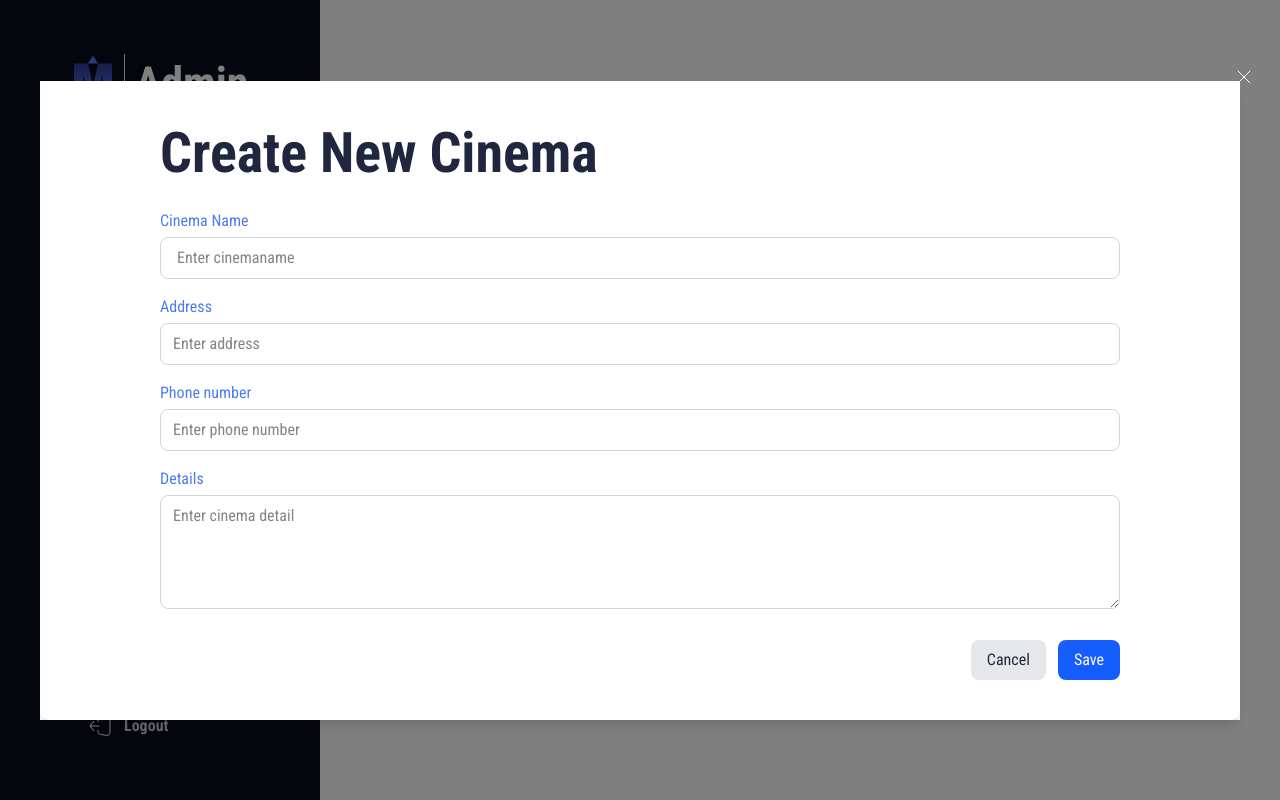
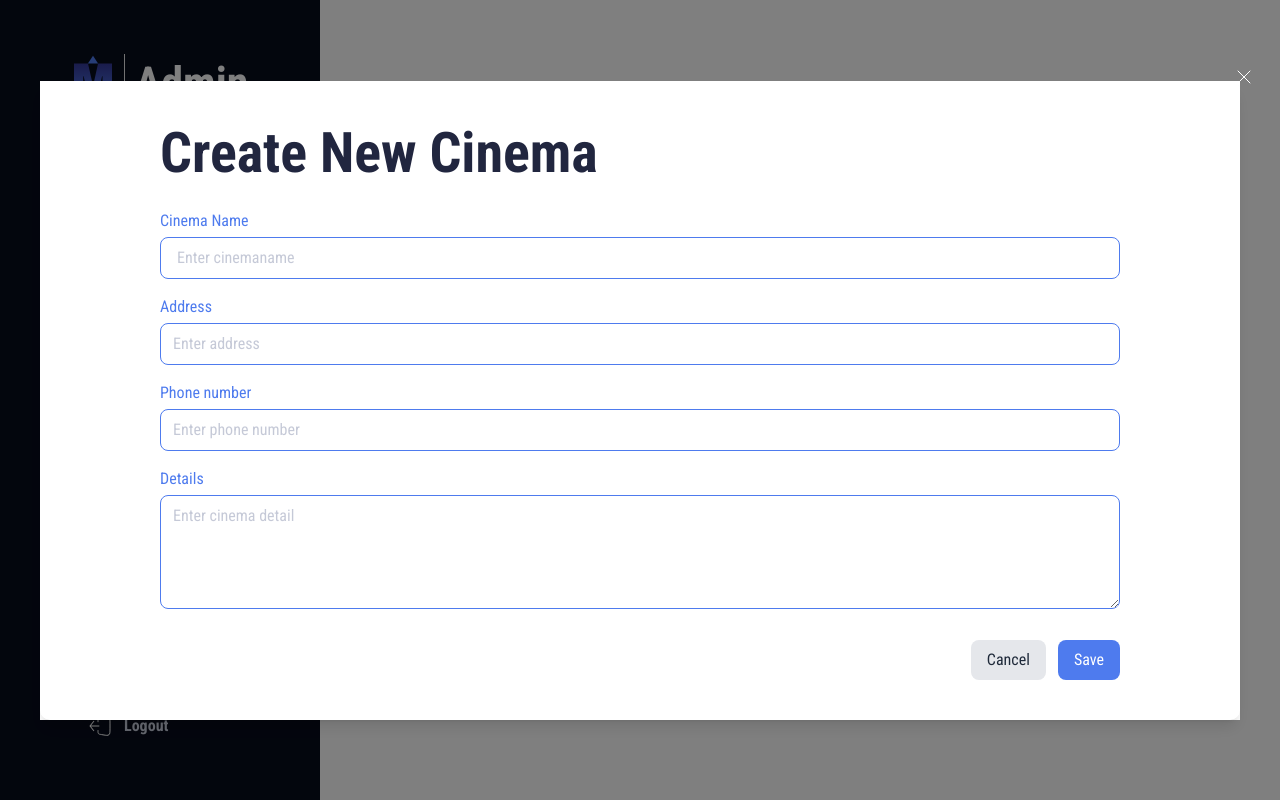
Before and after one commit to KrittidejDev/MinorCineplex, a Next.js app: page /admin/cinema in a window 1280 px wide. Both pictures are taken after a click on the button "Add Cinema". Built offline with nearby package versions, Linux system fonts and the light colour scheme; a web font is replaced by a local one.

Commit message:
refactor: update input and button styles in CreateNewCinemaCard for improved UI consistency

```diff
--- a/src/components/Cards/CreateNewCinemaCard.tsx
+++ b/src/components/Cards/CreateNewCinemaCard.tsx
@@ -20,7 +20,7 @@ function CreateNewCinemaCard({ isShowModal, onClose }: CreateNewCinemaCardProps)
                         <input
                             type="text"
                             placeholder="Enter cinemaname"
-                            className="w-full px-4 py-2 border border-gray-300 rounded-md focus:outline-none focus:ring-2 focus:ring-blue-500"
+                            className="w-full px-4 py-2 border border-blue-bbee rounded-md text-gray-g3b0 "
                         />
                     </div>
 
@@ -29,7 +29,7 @@ function CreateNewCinemaCard({ isShowModal, onClose }: CreateNewCinemaCardProps)
                         <input
                             type="text"
                             placeholder="Enter address"
-                            className="w-full px-3 py-2 border border-gray-300 rounded-md focus:outline-none focus:ring-2 focus:ring-blue-500"
+                            className="w-full px-3 py-2 border border-blue-bbee rounded-md text-gray-g3b0 "
                         />
                     </div>
 
@@ -38,7 +38,7 @@ function CreateNewCinemaCard({ isShowModal, onClose }: CreateNewCinemaCardProps)
                         <input
                             type="text"
                             placeholder="Enter phone number"
-                            className="w-full px-3 py-2 border border-gray-300 rounded-md focus:outline-none focus:ring-2 focus:ring-blue-500"
+                            className="w-full px-3 py-2 border border-blue-bbee rounded-md text-gray-g3b0 "
                         />
                     </div>
 
@@ -47,7 +47,7 @@ function CreateNewCinemaCard({ isShowModal, onClose }: CreateNewCinemaCardProps)
                         <textarea
                             placeholder="Enter cinema detail"
                             rows={4}
-                            className="w-full px-3 py-2 border border-gray-300 rounded-md resize-y focus:outline-none focus:ring-2 focus:ring-blue-500"
+                            className="w-full px-3 py-2 border border-blue-bbee rounded-md resize-y text-gray-g3b0 "
                         />
                     </div>
 
@@ -58,7 +58,7 @@ function CreateNewCinemaCard({ isShowModal, onClose }: CreateNewCinemaCardProps)
                         >
                             Cancel
                         </button>
-                        <button className="px-4 py-2 bg-blue-600 text-white rounded-md hover:bg-blue-700">
+                        <button className="px-4 py-2 bg-blue-bbee text-white rounded-md hover:bg-blue-700">
                             Save
                         </button>
                     </div>
```
